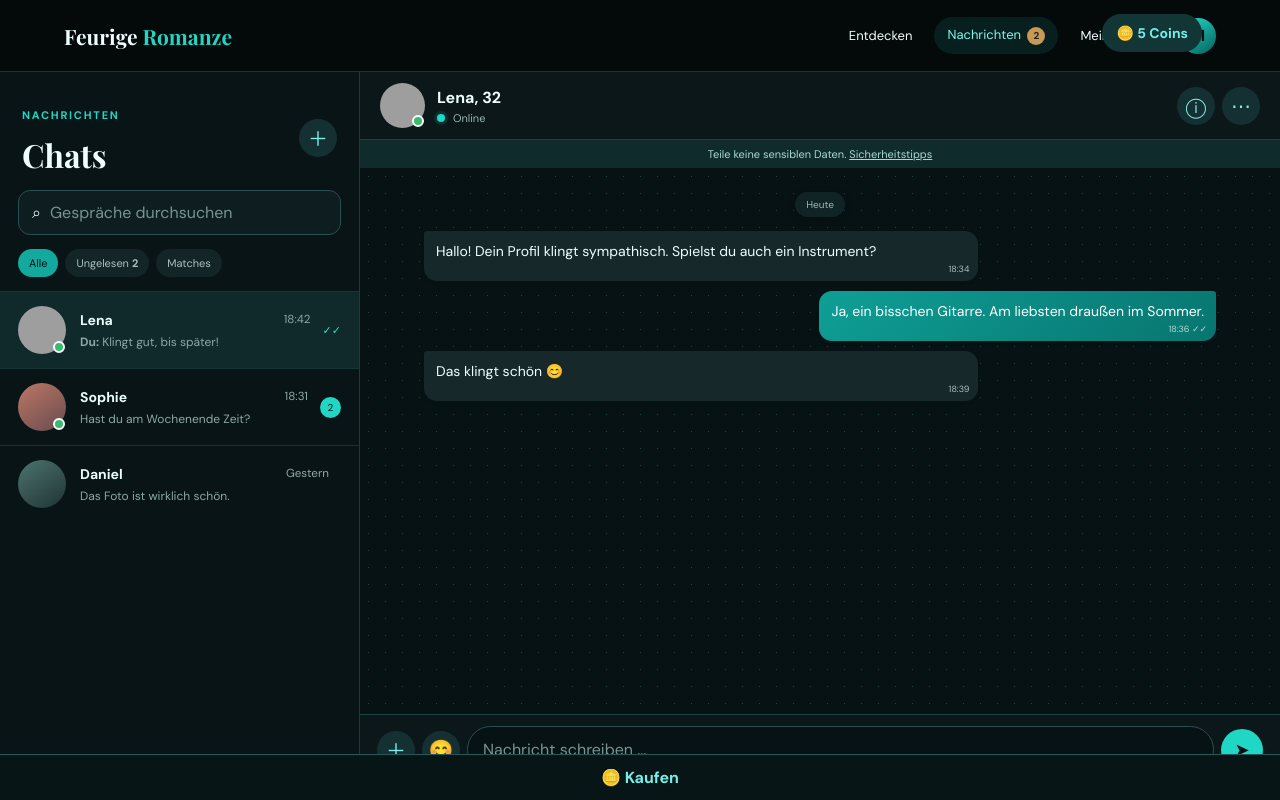
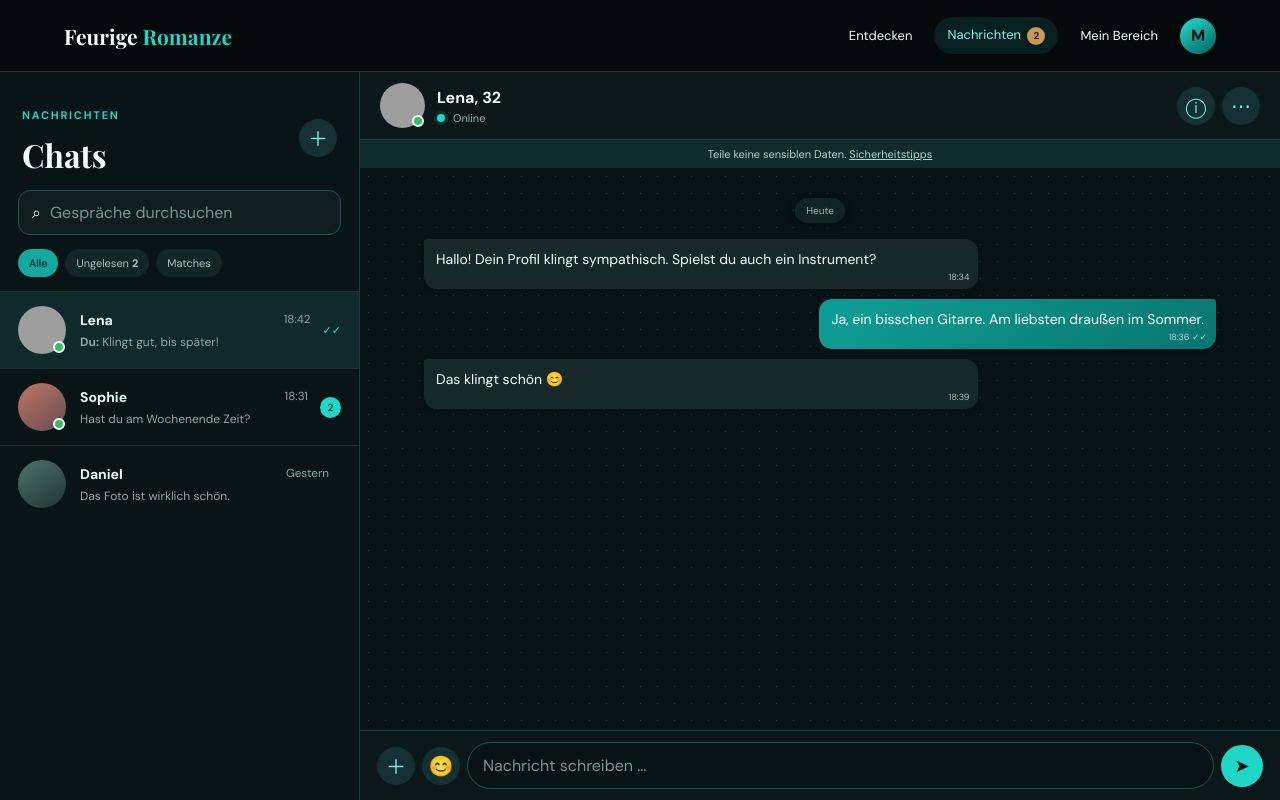
Before and after one commit to garbowskymats-sketch/feurigeromanze.de, a plain HTML site: page chat.html in a window 1280 px wide. Drawn offline with nearby package versions, Linux system fonts and the light colour scheme; grey boxes are pictures that could not be loaded.

Commit message:
Refactor chat.html by removing duplicate elements
Removed duplicate direct buy tab style and link.

```diff
--- a/chat.html
+++ b/chat.html
@@ -1,5 +1,3 @@
-<style>.top-coins{position:fixed;top:14px;right:78px;z-index:10000;background:#123536;color:#74eee8;padding:10px 14px;border-radius:22px;text-decoration:none;font-weight:700;font-size:14px}</style><a class="top-coins" href="coins.html">🪙 5 Coins</a>
-<style>.direct-buy-tab{position:fixed;left:0;right:0;bottom:0;z-index:9999;text-align:center;background:#071516;color:#74eee8;padding:12px;text-decoration:none;font-weight:700;border-top:1px solid #24595b}</style><a class="direct-buy-tab" href="coins.html">🪙 Kaufen</a>
 <!doctype html>
 <html lang="de">
 <head>
@@ -51,5 +49,3 @@
 </html>
 
 <script src="chat-coins.js"></script>
-
-<style>.direct-buy-tab{position:fixed!important;left:0;right:0;bottom:0;z-index:9999;text-align:center;background:#071516;color:#74eee8;padding:12px;text-decoration:none;font-weight:700;border-top:1px solid #24595b}</style><a class="direct-buy-tab" href="coins.html">🪙 Kaufen</a>
```
